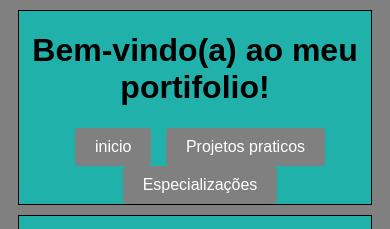
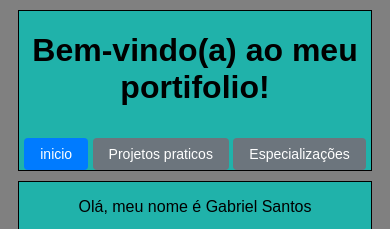
Before and after one commit to Bill7395/Bill7395.github.io, a plain HTML site: page index.html in a window 390 px wide. Shown: the top 229 px of the page. Drawn offline with Linux system fonts and the light colour scheme.

Commit message:
atualizacao

```diff
--- a/style.css
+++ b/style.css
@@ -35,9 +35,25 @@
     cursor: pointer;
     border-radius: 4px;
     outline: none;
-	background-color: grey;
-	color: white;
-	margin-left: 10px;
+}
+
+.primary {
+    background-color: #007bff;
+    color: white;
+}
+
+.secondary {
+    background-color: #6c757d;
+    color: white;
+    margin-top: 10px;
+}
+
+/* Media Query para ajustar botões em telas menores */
+@media screen and (max-width: 600px) {
+    .button {
+        padding: 8px 16px;
+        font-size: 14px;
+    }
 }
 
 
```
